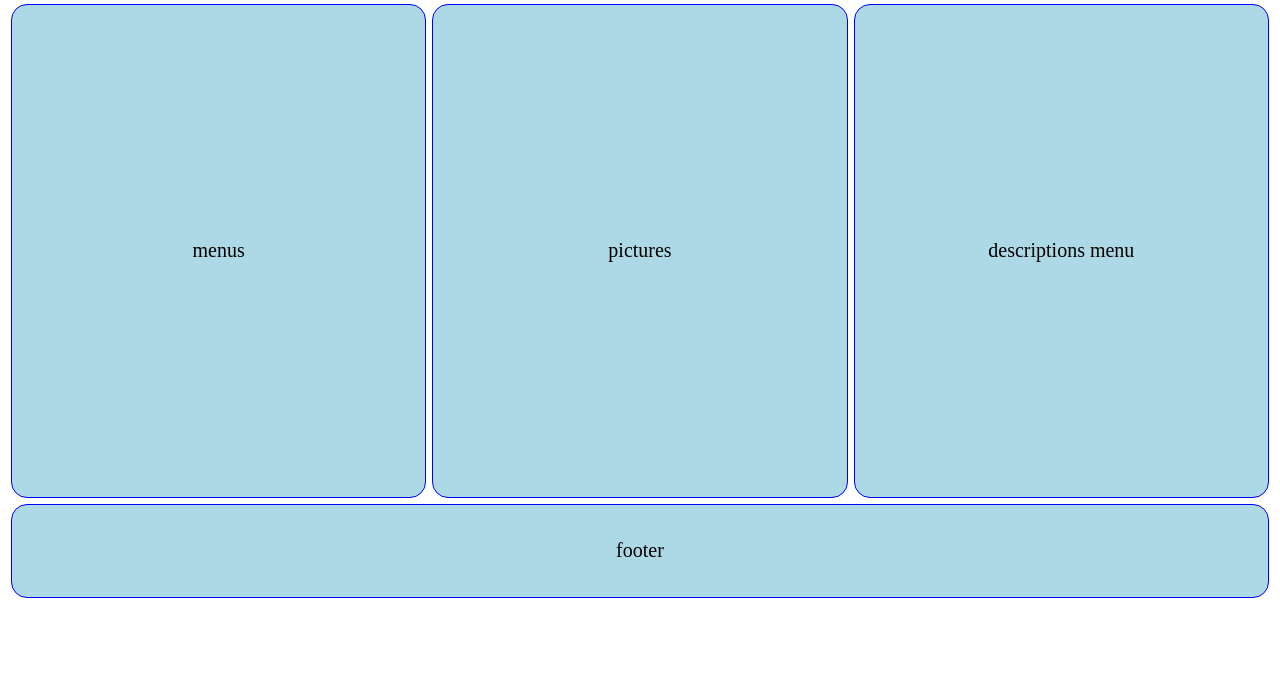
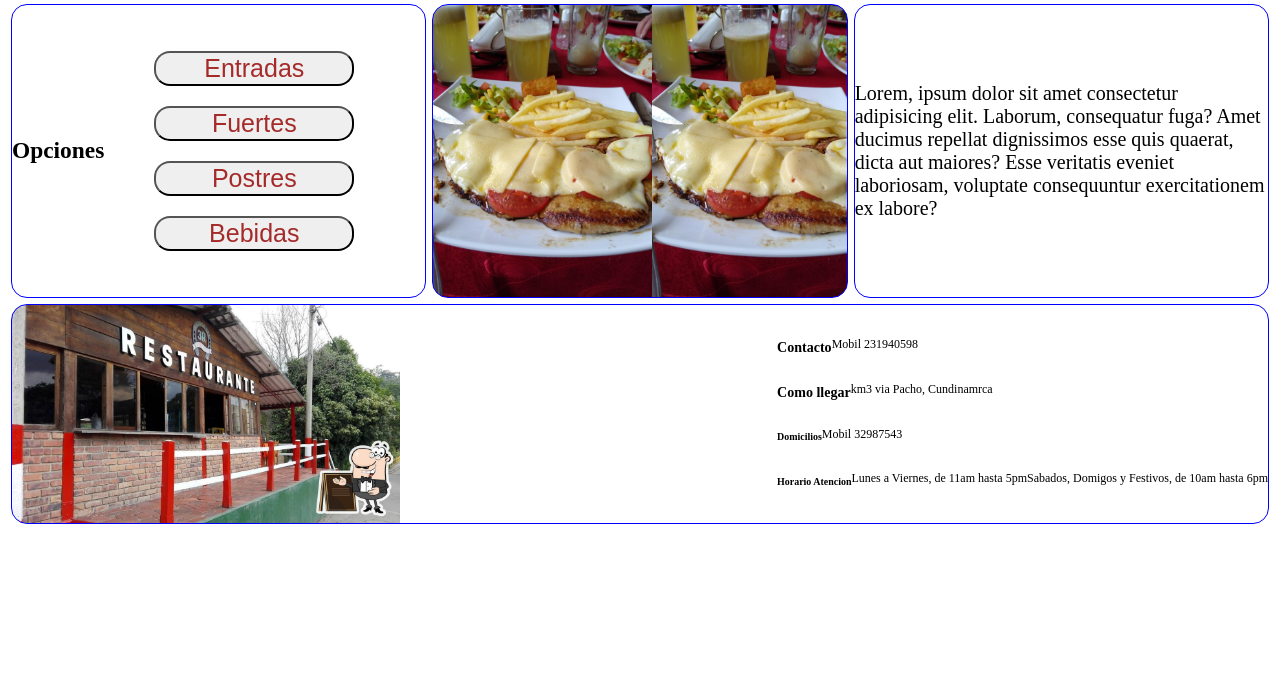
Before and after one commit to jcsanchezg/jcsanchezg.github.io, a plain HTML site: page index.html in a window 1280 px wide. Shown: the part 116-800 px from the top of the page. Drawn offline with Linux system fonts and the light colour scheme.

Commit message:
adding images and info

```diff
--- a/index.html
+++ b/index.html
@@ -12,10 +12,39 @@
         <header class="box top">
                 <h1>Bienvenidos al Resturante el Parador del Caballista</h1>
         </header>
-        <section class="box picturefood">pictures</section>
-        <navigation class="box buttons">menus</navigation>
-        <section class="box descriptionmenu">descriptions menu</section>
-        <footer class="box fotter">footer</footer>
+        <section class="box picturefood"></section>
+        <navigation class="box buttons">
+            <h3>Opciones</h3>
+            <ul class="buttonmenus">
+                <button class="colorbuttonmenu">Entradas</button>
+                <button class="colorbuttonmenu">Fuertes</button>
+                <button class="colorbuttonmenu">Postres</button>
+                <button class="colorbuttonmenu">Bebidas</button>
+            </ul>
+        </navigation>
+        <section class="box descriptionmenu">Lorem, ipsum dolor sit amet consectetur adipisicing elit. Laborum, consequatur fuga? Amet ducimus repellat dignissimos esse quis quaerat, dicta aut maiores? Esse veritatis eveniet laboriosam, voluptate consequuntur exercitationem ex labore?
+        </section>
+        <footer class="box fotter">
+            <ul class="itemsfotter">
+                <section class="foter">
+                    <h3>Contacto</h3>
+                    <P>Mobil 231940598</P>
+                </section>
+                <section class="foter">
+                    <h3>Como llegar</h3>
+                    <p>km3 via Pacho, Cundinamrca</p>
+                </section>
+                <section class="foter">
+                    <h5>Domicilios</h5>
+                    <p>Mobil 32987543</p>
+                </section>
+                <section class="foter">
+                    <h5>Horario Atencion</h5>
+                    <p>Lunes a Viernes, de 11am hasta 5pm</p>
+                    <p>Sabados, Domigos y Festivos, de 10am hasta 6pm</p>
+                </section>
+            </ul>
+        </footer>
     </main>
 </body>
 </html>
--- a/proyectrestaurant.css
+++ b/proyectrestaurant.css
@@ -6,30 +6,62 @@
 .box {
     border: 1px solid blue;
     border-radius:16px;
-    background-color: lightblue;
+    /* background-color: lightblue; */
     display:flex;
     font-size: 20px;
-    justify-content: center;
-    align-items: center;
+    /* justify-content: center; */
+    /* align-items: center; */
     margin: 3px;
 }
 .top {
-    grid-column: 1/4;
+    grid-column: 1 / 4;
     grid-row: 1;
+    justify-content: center;
 }
 .picturefood {
     grid-column: 2;
-    grid-row:2 / 7;
+    grid-row:2 / 5;
 }
 .buttons {
     grid-column: 1;
-    grid-row: 2 / 7;
+    grid-row: 2 / 5;
+    align-items: center;
+}
+.colorbuttonmenu {
+    border-radius: 16px;
+    display: inline-block;
+    font-size: 25px;
+    color: brown;
+    width: 200px;
+    margin: 10px;
+}
+.picturefood {
+    background-image: url("/images/breastwithcheese.jpg");
+    /* background-repeat: no-repeat; */
+    background-size: contain;
 }
 .descriptionmenu {
     grid-column:3;
-    grid-row:2 / 7;
+    grid-row:2 / 5;
+    align-items: center;
 }
 .fotter {
     grid-column:1 / 4;
-    grid-row: 7;
+    grid-row: 5;
+    background-image: url('/images/restauranttittle.jpg');
+    background-size: contain;
+    background-repeat: no-repeat;
+    justify-content: flex-end;
+
 }
+.itemsfooter {
+    display: flex;
+    /* flex-direction: row; */
+    margin: 5px;
+    align-items: center;
+
+}
+.foter {
+    display:flex;
+    font-size: 12px;
+}
```
Also changed, not shown: images/breastwithcheese.jpg (added), images/restauranttittle.jpg (added), images/reviewsrestaurant.png (added), images/tablesoutside.jpg (added).
